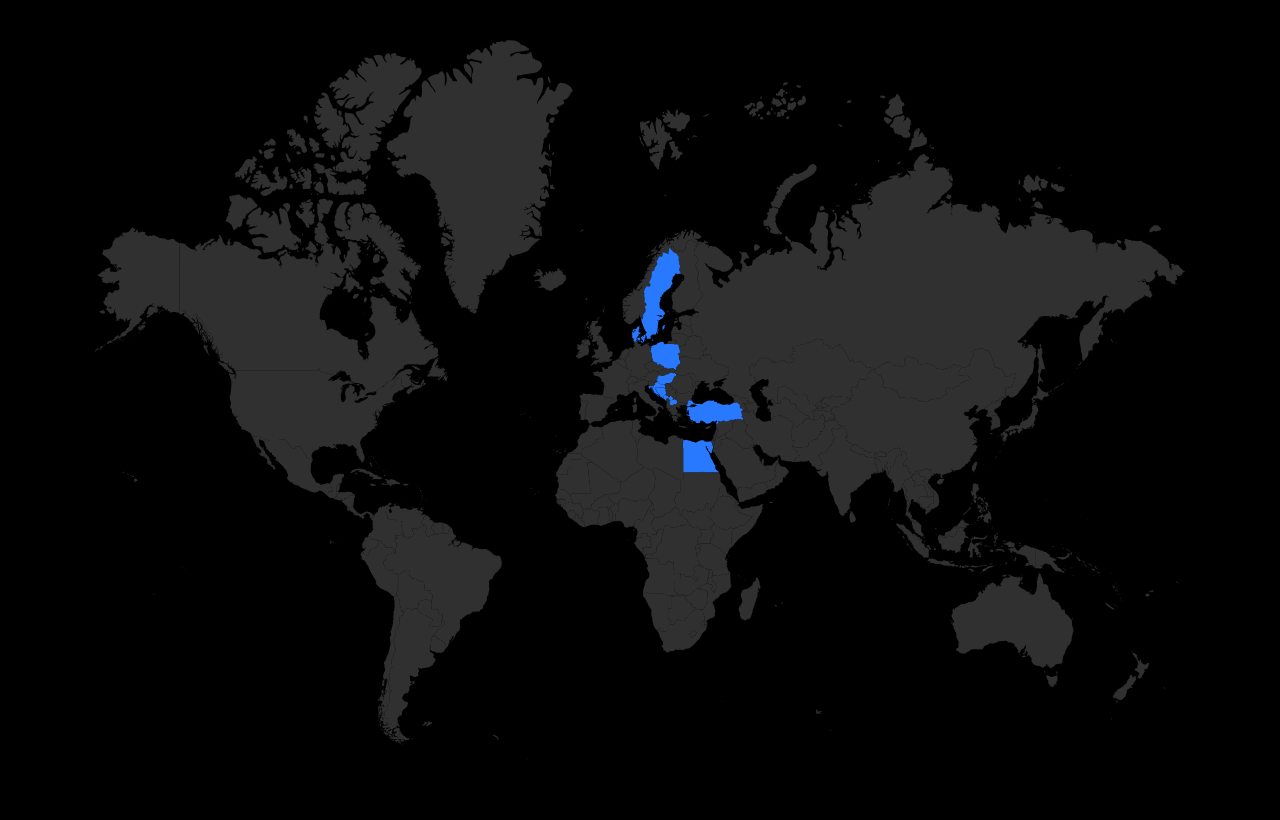
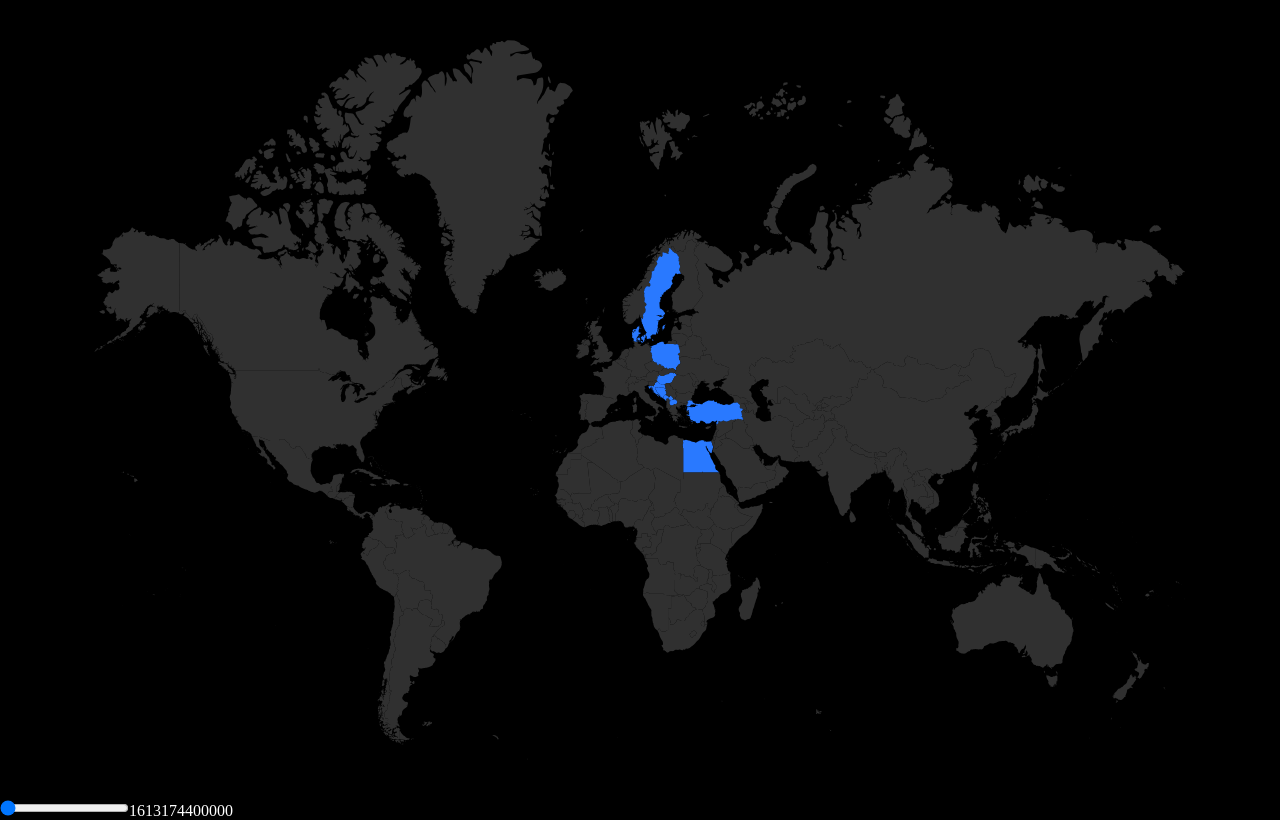
Before and after one commit to bence-toth/travel-map, a React (Create React App) app: page / in a window 1280 px wide. Built offline with nearby package versions, Linux system fonts and the light colour scheme.

Commit message:
Naive implementation of date slider

```diff
--- a/src/App.tsx
+++ b/src/App.tsx
@@ -1,7 +1,33 @@
+import { useState, useCallback } from "react";
+import type { ChangeEvent } from "react";
+
 import Map from "./Map";
 
 import travels from "./travels";
 
-const App = () => <Map travels={travels} />;
+const now = Date.now();
+
+const App = () => {
+  const [date, setDate] = useState(travels[0].date.getTime());
+
+  const updateDate = useCallback((event: ChangeEvent<HTMLInputElement>) => {
+    setDate(Number(event.target.value));
+  }, []);
+
+  return (
+    <>
+      <Map travels={travels} />
+      <input
+        type="range"
+        min={travels[0].date.getTime()}
+        max={now}
+        value={date}
+        onChange={updateDate}
+        step={24 * 60 * 60 * 1000}
+      />
+      <span style={{ color: "white" }}>{date}</span>
+    </>
+  );
+};
 
 export default App;
```
